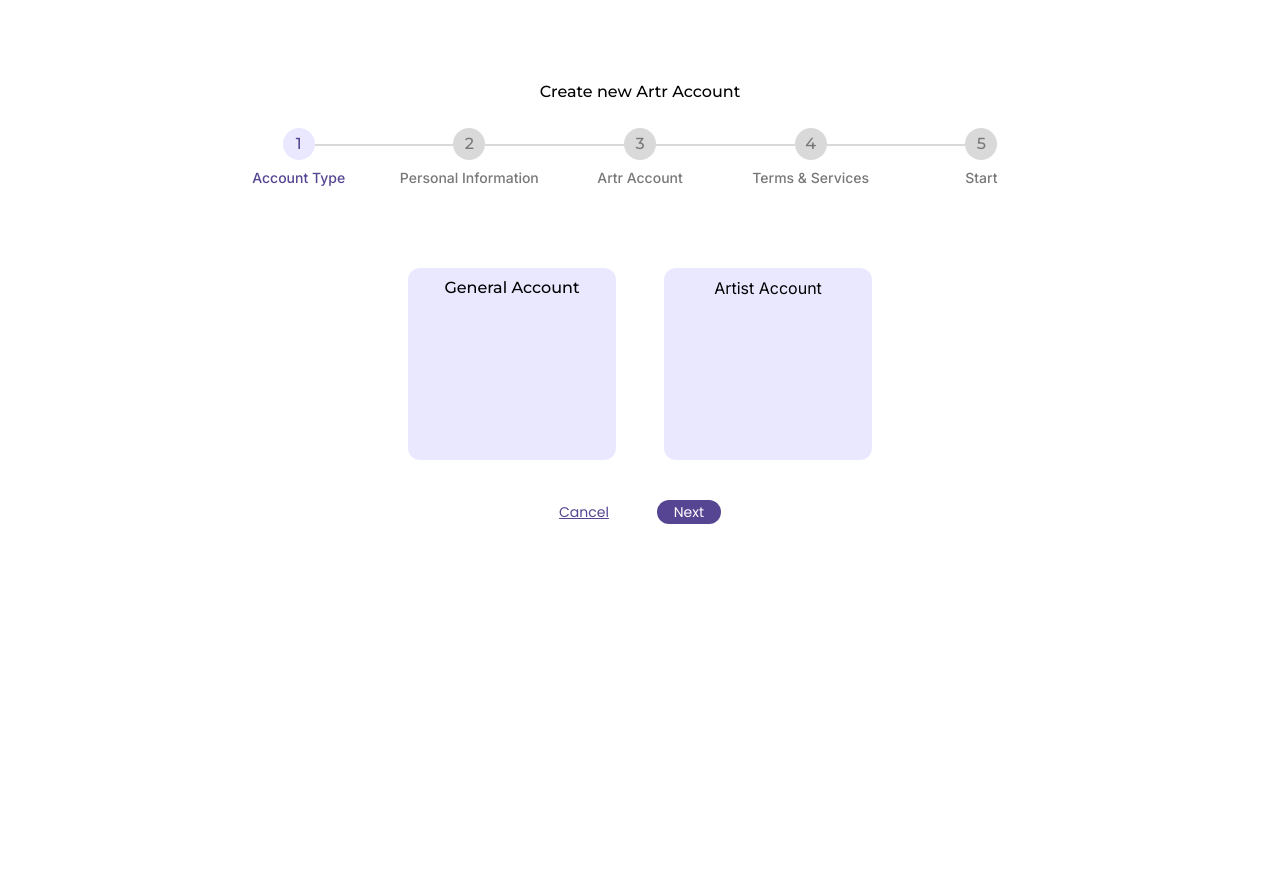
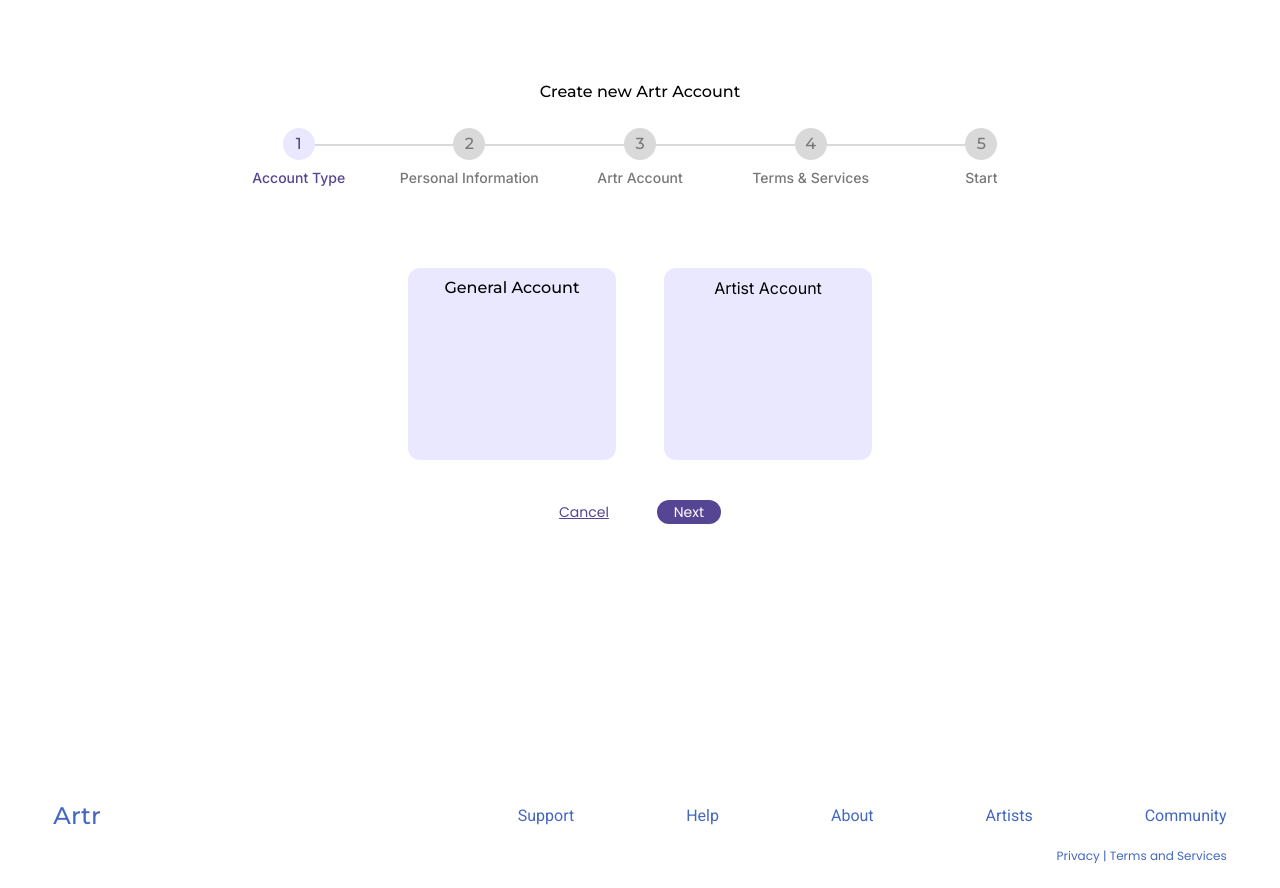
Before and after one commit to ArtrOfficial/Artr, a Next.js app in the folder artr/: page / in a window 1280 px wide. Before the commit the page ends 800 px from the top, so only its background shows below. Built offline with nearby package versions, Linux system fonts and the light colour scheme.

Commit message:
added footer on all pages

```diff
--- a/artr/app/page.js
+++ b/artr/app/page.js
@@ -1,11 +1,13 @@
 import SignIn from "./pages/SignIn";
 import SignUp from "./pages/SignUp";
+import Footer from "./src/components/Footer";
 
 export default function Home() {
   return (
     <div>
       {/* <SignIn /> */}
       <SignUp />
+      <Footer />
     </div>
   );
 }
--- a/artr/app/pages/NewArtistProfile.js
+++ b/artr/app/pages/NewArtistProfile.js
@@ -2,7 +2,7 @@ import React from 'react';
 
 function NewArtistProfile() {
   return (
-    <div className='flex flex-col w-screen'>
+    <div className='flex flex-col w-screen mb-24'>
       <div className='flex flex-col mx-auto w-11/12'>
         <div className='flex items-center'>
           <div className='poppins-semibold text-2xl mb-2 mr-auto'>
--- a/artr/app/pages/SignIn.js
+++ b/artr/app/pages/SignIn.js
@@ -1,5 +1,6 @@
 import React from 'react';
 import Link from 'next/link';
+import Footer from '../src/components/Footer';
 
 function SignIn() {
   return (
@@ -47,7 +48,7 @@ function SignIn() {
 
       </div>
 
-      <div className='w-full'>
+      {/* <div className='w-full'>
         <div className='flex text-royalBlue items-center w-11/12 mx-auto'>
           <div className='montserrat-med text-2xl mr-auto'>
             Artr
@@ -69,7 +70,8 @@ function SignIn() {
           </div>
 
         </div>
-      </div>
+      </div> */}
+      {/* <Footer /> */}
 
     </div>
   );
--- a/artr/app/pages/SignUp.js
+++ b/artr/app/pages/SignUp.js
@@ -2,7 +2,7 @@
 
 import React, { useState } from 'react';
 import ProgressBar from '../src/components/ProgressBar';
-// import Footer from '../src/components/Footer';
+import Footer from '../src/components/Footer';
 import SignUp1 from './SignUp1';
 import SignUp2 from './SignUp2';
 import SignUp3 from './SignUp3';
--- a/artr/app/src/components/Footer.js
+++ b/artr/app/src/components/Footer.js
@@ -4,14 +4,28 @@ import footer_art from '../../public/footer_art.png';
 
 function Footer() {
   return (
-    <div className="w-full fixed bottom-0 left-0">
-      <Image
-        src={footer_art}
-        alt="Artr footer. A big squiggly line throughout the bottom of the page with Artr information such as Support, Help, About, Artists, Community, Privacy, and Terms and Conditions."
-        layout="responsive"
-        width={1200} // Ensure these dimensions maintain the aspect ratio of your image
-        height={50}
-      />
+    <div className='w-full relative bottom-0 left-0'>
+      <div className='flex text-royalBlue items-center w-11/12 mx-auto'>
+        <div className='montserrat-med text-2xl mr-auto'>
+          Artr
+        </div>
+        <div className='flex space-x-4 sm:space-x-6 md:space-x-10 lg:space-x-28 roboto-reg text-base ml-auto'>
+          <button className='hover:underline'>Support</button>
+          <button className='hover:underline'>Help</button>
+          <button className='hover:underline'>About</button>
+          <button className='hover:underline'>Artists</button>
+          <button className='hover:underline'>Community</button>
+        </div>
+      </div>
+      <div className='text-royalBlue poppins-reg mt-4 text-xs w-full mb-6'>
+        <div className='flex items-center w-11/12 mx-auto'>
+          <div className='mr-auto'></div>
+          <button className='ml-auto hover:underline'>
+            Privacy | Terms and Services
+          </button>
+        </div>
+
+      </div>
     </div>
   );
 }
```
